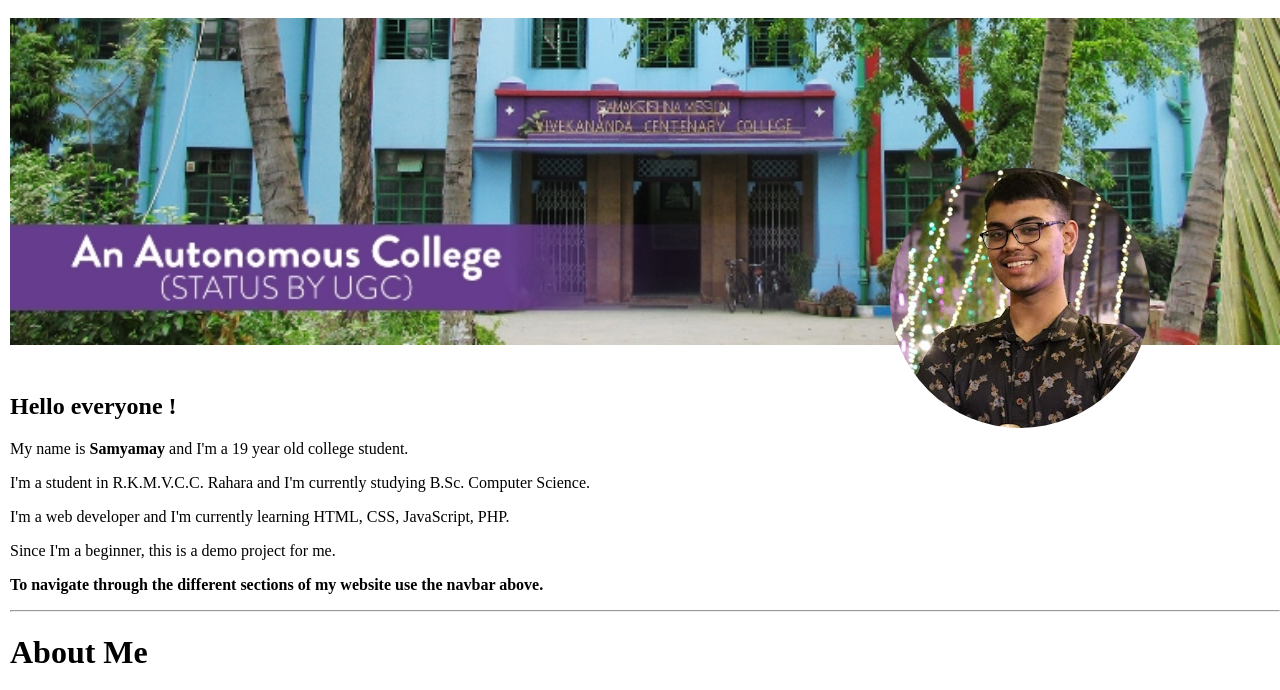
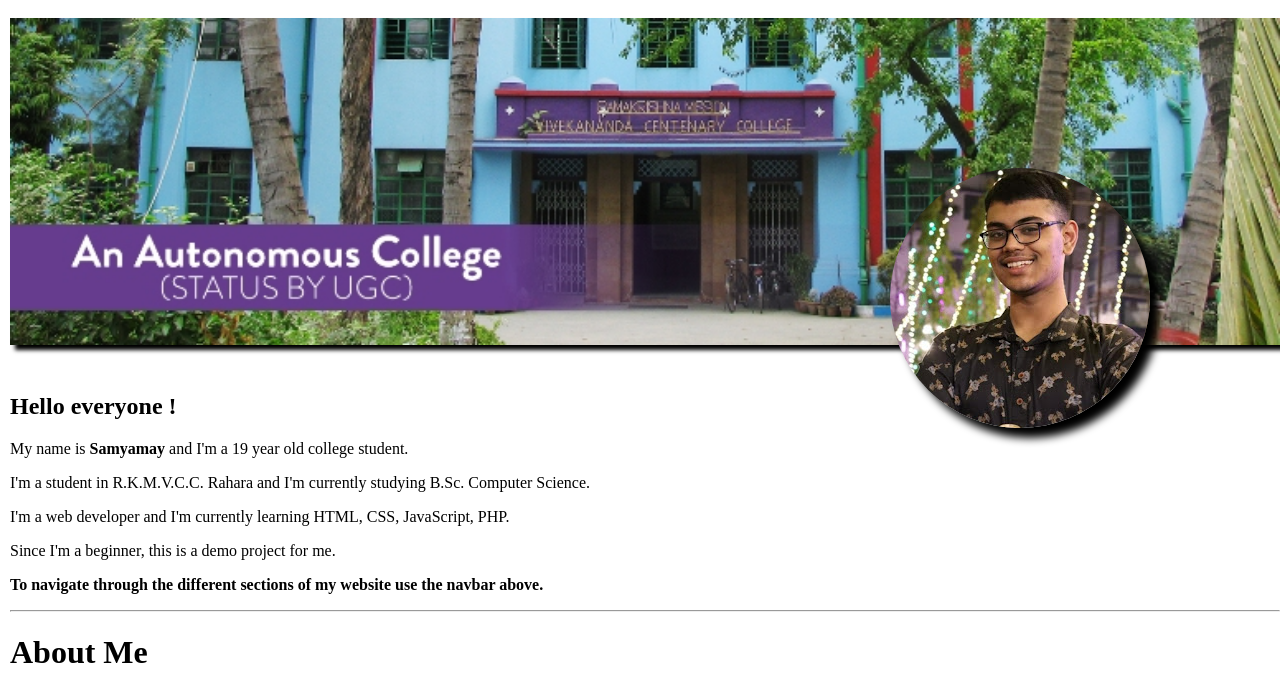
Before and after one commit to samyamay2005/Portfolio_sb, a plain HTML site: page index.html in a window 1280 px wide. Shown: the part 90-780 px from the top of the page. Drawn offline with Linux system fonts and the light colour scheme.

Commit message:
Update style.css

```diff
--- a/style.css
+++ b/style.css
@@ -42,11 +42,13 @@ main{
     top: 50%;
     right: 00%;
     transform: translateX(-50%);
+    box-shadow: 10px 10px 8px #000000;
 
 }
 #college{
     width: 100%;
     height: auto;
+    box-shadow: 5px 5px 4px #000000
 
 }
 
```
